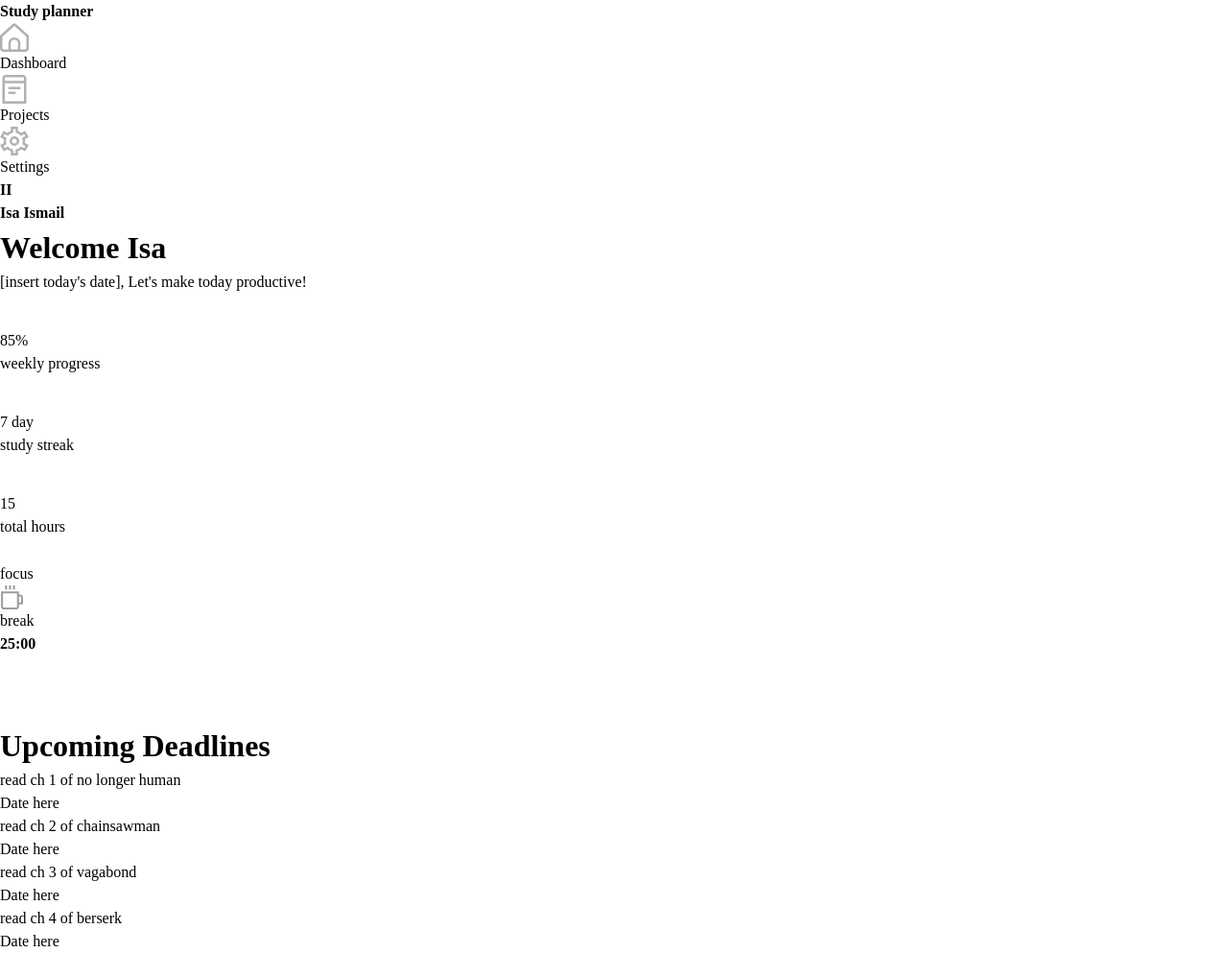
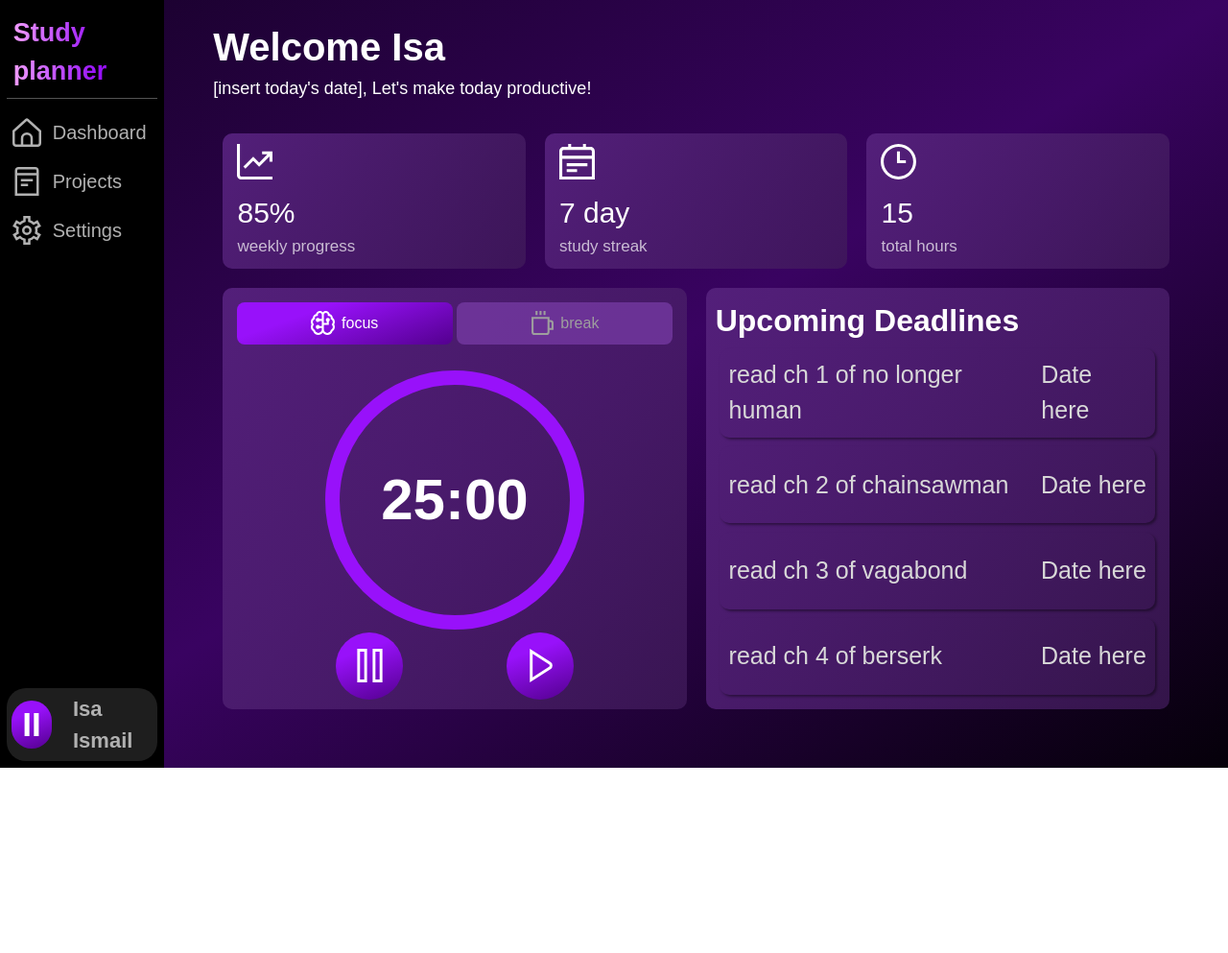
Before and after one commit to Lost-Stardust/Study-planner, a website built with webpack: page src/index.html in a window 1280 px wide. Shown: the whole page at 96% size. After the commit the page ends 800 px from the top, so only its background shows below. Built offline with nearby package versions, Linux system fonts and the light colour scheme.

Commit message:
Add styles to wrapper, sidebar, & dashboard related elements

```diff
--- a/src/styles.css
+++ b/src/styles.css
@@ -45,3 +45,213 @@ h6 {
 #__next {
   isolation: isolate;
 }
+
+/* Custom styles */
+
+@import url("https://fonts.googleapis.com/css2?family=Cherry+Bomb+One&family=Google+Sans:ital,opsz,wght@0,17..18,400..700;1,17..18,400..700&display=swap");
+
+body {
+  font-family: "Google Sans", sans-serif;
+  color: white;
+}
+
+#wrapper {
+  display: flex;
+  height: 100%;
+  background: linear-gradient(
+    148deg,
+    rgba(24, 1, 42, 1) 0%,
+    rgba(57, 3, 97, 1) 50%,
+    rgba(5, 0, 9, 1) 100%
+  );
+}
+#view {
+  display: flex;
+  flex: 1;
+  flex-direction: column;
+  margin: 4%;
+  margin-top: 1.5%;
+}
+#sidebar {
+  flex: 0.17;
+  background-color: black;
+  display: flex;
+  flex-direction: column;
+}
+.options {
+  flex: 1;
+  display: flex;
+  flex-direction: column;
+  gap: 1.5%;
+}
+.options > div {
+  display: flex;
+  gap: 8%;
+}
+.title {
+  border-bottom: solid 1px rgb(83, 83, 83);
+  padding: 4%;
+  margin: 4%;
+  font-size: 27px;
+  background: -webkit-linear-gradient(180deg, #9811fa 40%, #f8a7ff);
+  background-clip: text;
+  -webkit-text-fill-color: transparent;
+}
+.options,
+.options > div,
+.account {
+  margin: 4%;
+  font-size: 20px;
+  color: #b1b1b1;
+}
+.account {
+  display: flex;
+  align-items: center;
+  gap: 15%;
+  background-color: #5a5a5a56;
+  padding: 3%;
+  border-radius: 20px;
+  font-size: 22px;
+}
+.account > .pfp {
+  background: linear-gradient(160deg, #9811fa 30%, #53008e 100%);
+  width: 50px;
+  height: 50px;
+  border-radius: 50px;
+  font-size: 15px;
+  font-size: 35px;
+  display: flex;
+  justify-content: center;
+  align-items: center;
+  color: white;
+}
+.greeting {
+  flex: 0.24;
+  color: white;
+}
+.greeting > h1 {
+  font-size: 40px;
+}
+.greeting > p {
+  font-size: 18px;
+}
+.cardsOne {
+  flex: 0.35;
+  display: flex;
+}
+.cardsTwo {
+  flex: 1;
+  display: flex;
+}
+.cardsOne > div,
+.cardsTwo > div {
+  flex: 1;
+  margin: 1%;
+  border-radius: 10px;
+  background: linear-gradient(
+    124deg,
+    rgba(83, 31, 122, 1) 0%,
+    rgba(64, 27, 90, 0.76) 100%
+  );
+  padding: 1%;
+}
+.cardsTwo > .two {
+  display: flex;
+  flex-direction: column;
+}
+.cardsOne > .one ~ div > div,
+.cardsOne > .one > div {
+  flex: 1;
+}
+.cardsOne > .one ~ div,
+.cardsOne > .one {
+  display: flex;
+  flex-direction: column;
+  font-size: 30px;
+  padding-left: 1.5%;
+  gap: 10%;
+}
+.icon {
+  align-content: center;
+}
+.text {
+  align-content: center;
+}
+.text > p {
+  font-size: 17px;
+  opacity: 0.7;
+}
+.cardsTwo > .one {
+  display: flex;
+  flex-direction: column;
+}
+.session {
+  flex: 0.12;
+  display: flex;
+  padding: 1%;
+  gap: 1%;
+}
+.session > div {
+  flex: 1;
+  border-radius: 8px;
+  display: flex;
+  justify-content: center;
+  align-items: center;
+  gap: 3%;
+}
+.session > .btn1 {
+  background: linear-gradient(160deg, #9811fa 30%, #53008e 100%);
+}
+.session > .btn2 {
+  background-color: #7f40afa4;
+  color: #9e9e9e;
+}
+.timer {
+  flex: 1;
+  display: flex;
+  flex-direction: column;
+  justify-content: space-between;
+}
+.timer > .clock {
+  margin-top: 5%;
+  width: 270px;
+  height: 270px;
+  border-radius: 200px;
+  align-self: center;
+  justify-self: center;
+  border: solid 15px #9811fa;
+  display: flex;
+  align-items: center;
+  justify-content: center;
+  font-size: 60px;
+}
+.timer > .controls {
+  flex: 0.7;
+  display: flex;
+  justify-content: space-evenly;
+}
+.controls > div {
+  background: linear-gradient(160deg, #9811fa 30%, #53008e 100%);
+  width: 70px;
+  height: 70px;
+  border-radius: 100px;
+  display: flex;
+  justify-content: center;
+  align-items: center;
+}
+.cardsTwo > .two > .task {
+  flex: 1;
+  margin: 1%;
+  /* box-shadow:
+    rgba(0, 0, 0, 0.15) 0px 15px 25px,
+    rgba(0, 0, 0, 0.05) 0px 5px 10px; */
+  border-radius: 10px;
+  display: flex;
+  padding: 2%;
+  font-size: 25px;
+  box-shadow: rgba(0, 0, 0, 0.398) 1.95px 1.95px 2.6px;
+  justify-content: space-between;
+  align-items: center;
+  color: #d8d8d8;
+  background-color: transparent;
+}
```
